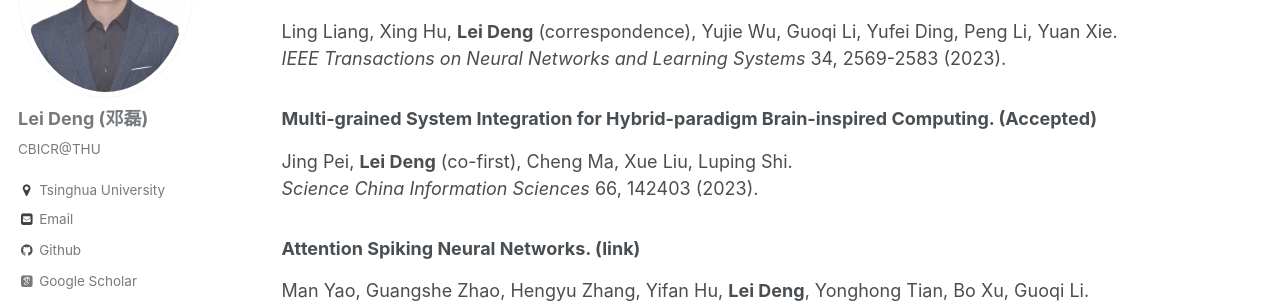
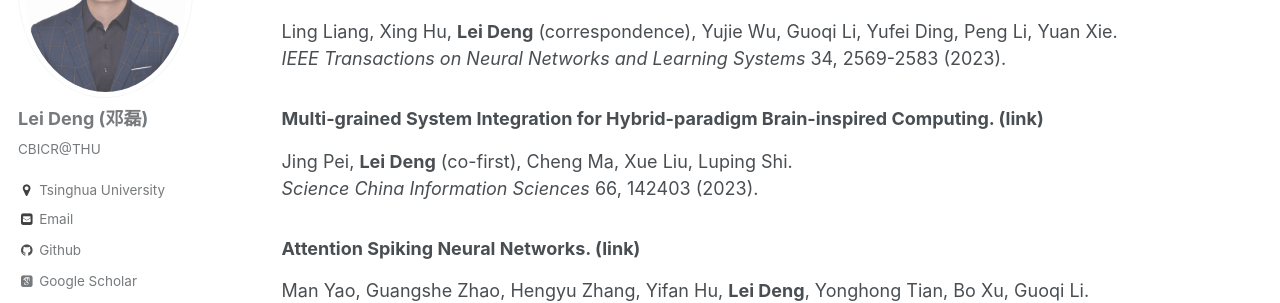
Before and after one commit to dllfei/dllfei.github.io, a Jekyll site: the page built from _pages/publications.md, in a window 1280 px wide and 900 px high, scrolled down 428 px. Shown: the part 152-455 px from the top of the window. Built offline with Jekyll 4.4.1, drawn with Linux system fonts in a browser that asks for light colours; some web fonts are replaced.

Commit message:
Update publications.md

```diff
--- a/_pages/publications.md
+++ b/_pages/publications.md
@@ -20,7 +20,7 @@ Jiawen Liu, Yifan Hu, Guoqi Li, Jing Pei, **Lei Deng** (correspondence). <br />
 Ling Liang, Xing Hu, **Lei Deng** (correspondence), Yujie Wu, Guoqi Li, Yufei Ding, Peng Li, Yuan Xie. <br />
 *IEEE Transactions on Neural Networks and Learning Systems* 34, 2569-2583 (2023).
 
-### Multi-grained System Integration for Hybrid-paradigm Brain-inspired Computing. (Accepted) <br />
+### Multi-grained System Integration for Hybrid-paradigm Brain-inspired Computing. ([link](https://link.springer.com/article/10.1007/s11432-021-3510-6)) <br />
 Jing Pei, **Lei Deng** (co-first), Cheng Ma, Xue Liu, Luping Shi. <br />
 *Science China Information Sciences* 66, 142403 (2023).
 
```
